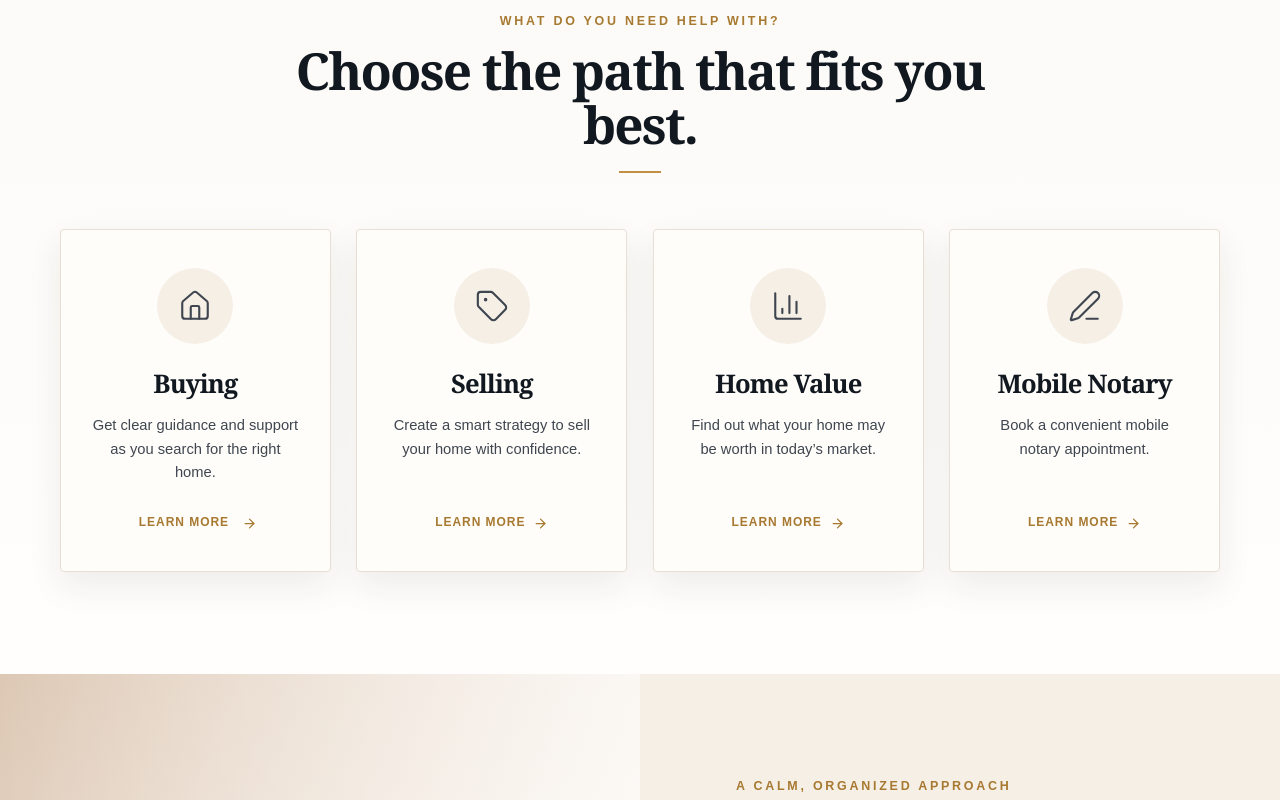
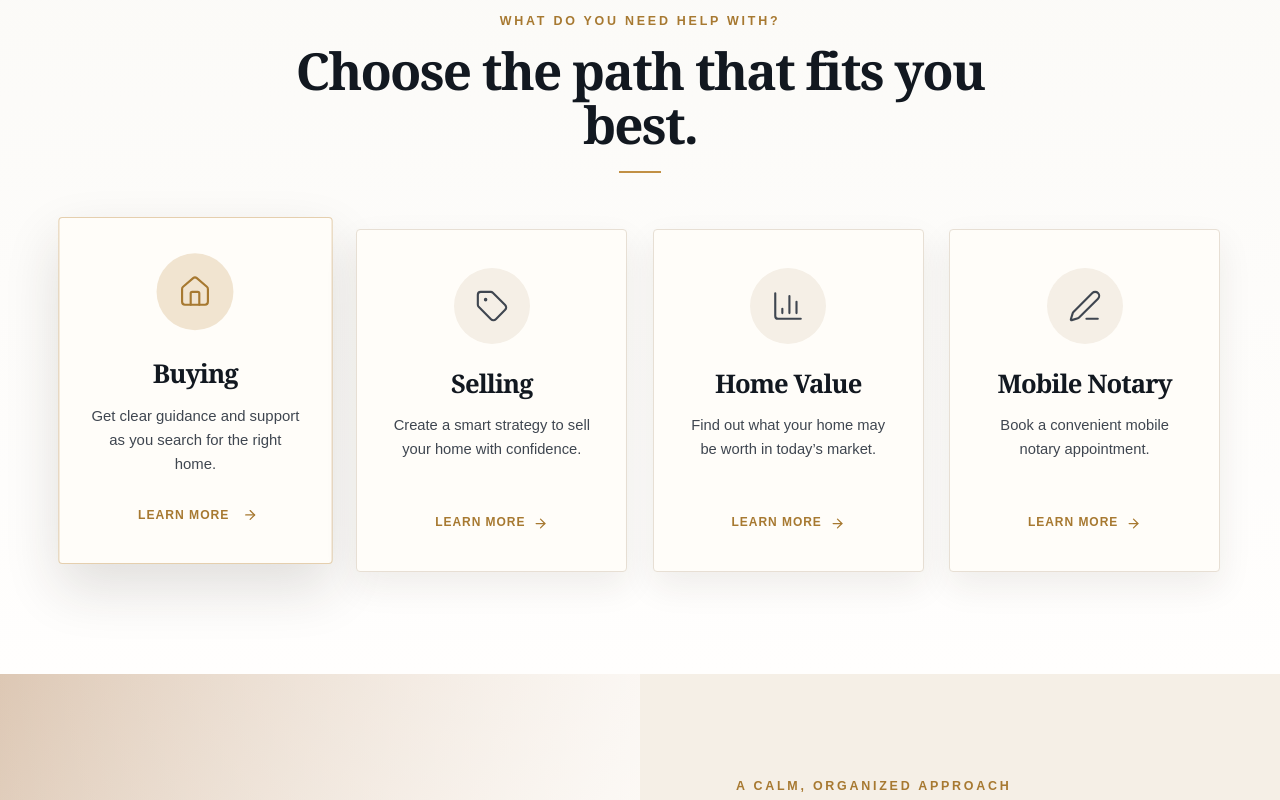
Before and after one commit to Emanuel628/Iris-and-J-Holdings, a React (Vite) app: page / in a window 1280 px wide. In both pictures the pointer is over the link 195 px from the left and 1505 px from the top of the page. Shown: the part 1105-1905 px from the top of the page. Built offline with nearby package versions, Linux system fonts and the light colour scheme.

Commit message:
Add elegant hover motion rules

```diff
--- a/src/styles/animations.css
+++ b/src/styles/animations.css
@@ -0,0 +1,45 @@
+.service-card {
+  transform: translateY(0) scale(1);
+  transition:
+    transform var(--speed-slow) var(--ease-soft),
+    box-shadow var(--speed-slow) var(--ease-soft),
+    border-color var(--speed) var(--ease-soft),
+    background-color var(--speed) var(--ease-soft);
+}
+
+.service-card:hover {
+  transform: translateY(-10px) scale(1.012);
+  border-color: rgba(193, 144, 69, 0.42);
+  box-shadow: var(--shadow-card-hover);
+}
+
+.service-card:hover .icon-badge {
+  color: var(--color-champagne-dark);
+  background: #f1e4d0;
+}
+
+.icon-badge {
+  transition:
+    color var(--speed) var(--ease-soft),
+    background-color var(--speed) var(--ease-soft),
+    transform var(--speed) var(--ease-soft);
+}
+
+.service-card:hover .icon-badge {
+  transform: translateY(-3px);
+}
+
+@media (prefers-reduced-motion: reduce) {
+  html {
+    scroll-behavior: auto;
+  }
+
+  *,
+  *::before,
+  *::after {
+    animation-duration: 0.001ms !important;
+    animation-iteration-count: 1 !important;
+    scroll-behavior: auto !important;
+    transition-duration: 0.001ms !important;
+  }
+}
```
